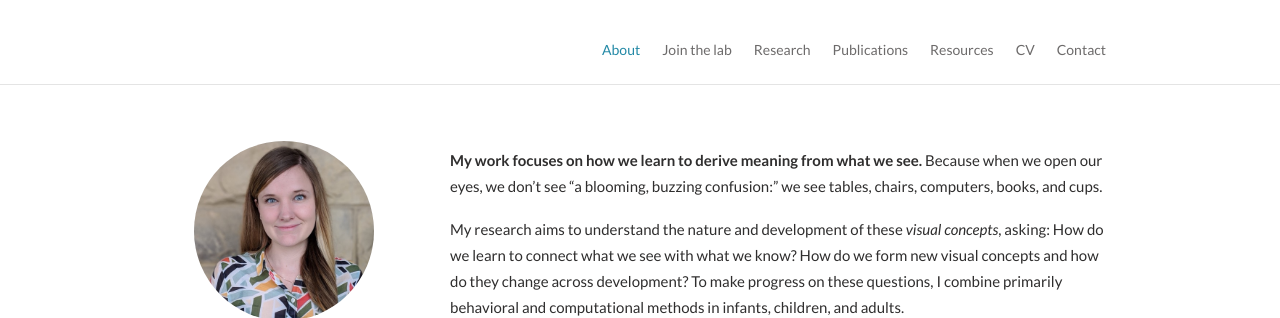
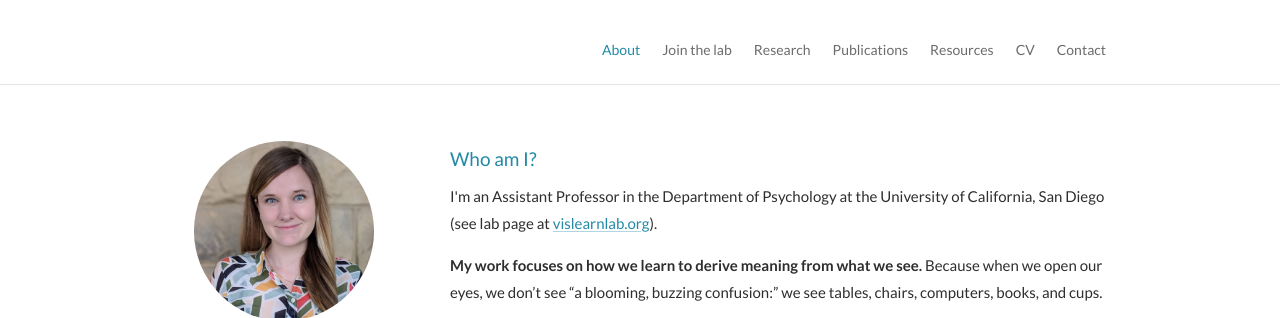
Before and after one commit to brialorelle/brialorelle.github.io, a plain HTML site: page index.html in a window 1280 px wide. Shown: the top 318 px of the page. Drawn offline with Linux system fonts and the light colour scheme.

Commit message:
About page: add back Who am I? intro

```diff
--- a/index.html
+++ b/index.html
@@ -38,6 +38,8 @@
     <p class="profile-links"><a href="https://scholar.google.com/citations?hl=en&amp;user=HXUagwoAAAAJ" target="_blank" rel="noopener">Scholar</a><span>·</span><a href="https://github.com/brialorelle" target="_blank" rel="noopener">GitHub</a><span>·</span><a href="mailto:brlong@ucsd.edu">Email</a></p>
   </aside>
   <div class="about-main">
+    <h2 class="h2">Who am I?</h2>
+    <p>I'm an Assistant Professor in the Department of Psychology at the University of California, San Diego (see lab page at <a href="https://vislearnlab.org" target="_blank" rel="noopener">vislearnlab.org</a>).</p>
     <p><b>My work focuses on how we learn to derive meaning from what we see.</b> Because when we open our eyes, we don’t see “a blooming, buzzing confusion:” we see tables, chairs, computers, books, and cups.</p>
     <p>My research aims to understand the nature and development of these <i>visual concepts</i>, asking: How do we learn to connect what we see with what we know? How do we form new visual concepts and how do they change across development? To make progress on these questions, I combine primarily behavioral and computational methods in infants, children, and adults.</p>
     <p>I take an ecological approach throughout my work, e.g., analyzing what infants see in their everyday lives, quantifying changes in children's drawings of categories, and studying how our representations of objects are shaped by our physical interactions with them. For more, check out my <a href="research.html">research</a> page or my <a href="publications.html">publications</a>.</p>
```
